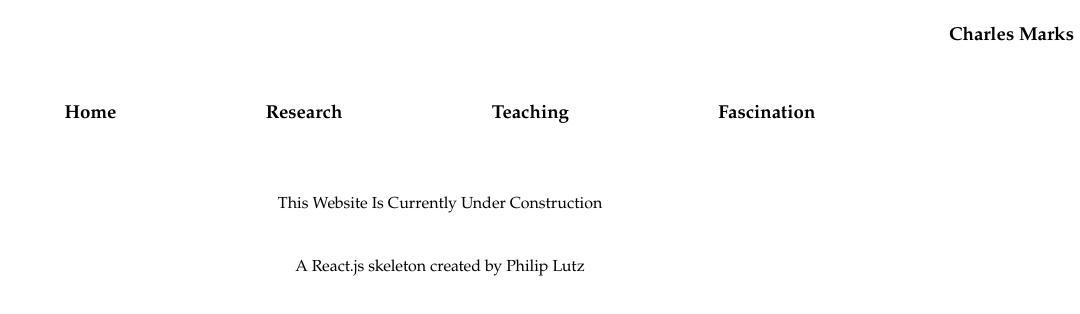
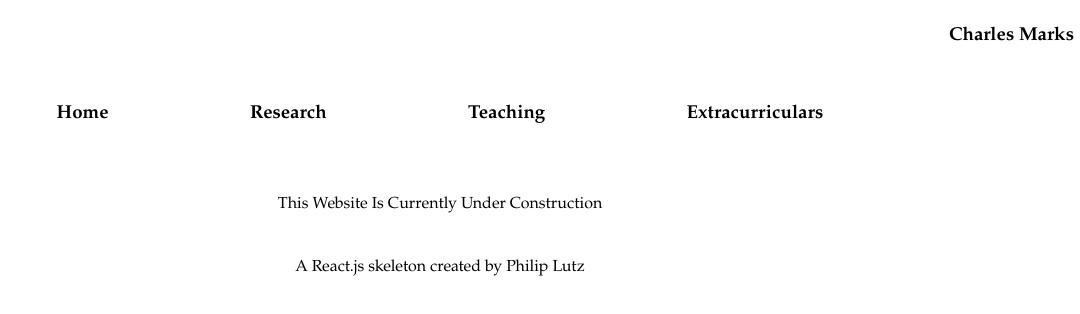
Before and after one commit to cmarkymark/portfolio-marks, a React (Create React App) app: page / in a window 1280 px wide. Shown: the top 314 px of the page, without its empty margins (200-1280 px from the left). Built offline with nearby package versions, Linux system fonts and the light colour scheme.

Commit message:
Update Navigation.js

```diff
--- a/src/components/navigation/Navigation.js
+++ b/src/components/navigation/Navigation.js
@@ -8,7 +8,7 @@ const Navigation = (props) => {
       <Dropdown heading={"Home"} />
       <Dropdown heading={"Research"} drop={props.research} />
       <Dropdown heading={"Teaching"} drop={props.teaching} />
-      <Dropdown heading={"Fascination"} drop={props.fascination} />
+      <Dropdown heading={"Extracurriculars"} drop={props.fascination} />
     </nav>
   );
 };
```
